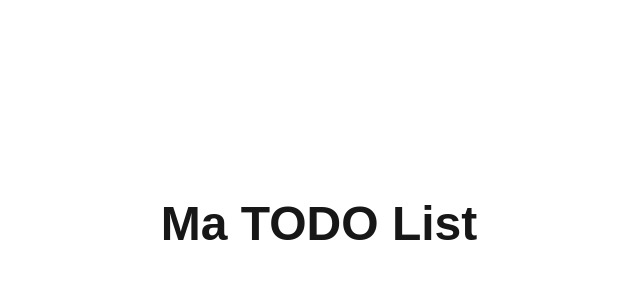
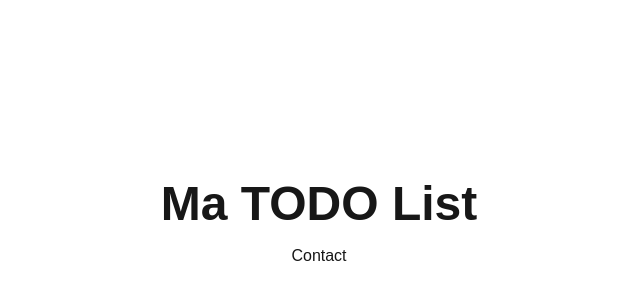
Before and after one commit to Pedal0/todo_atl_service_web, a Next.js app: page / in a window 1280 px wide. Shown: the part 176-476 px from the top of the page, without its empty margins (321-961 px from the left). Built offline with nearby package versions, Linux system fonts and the light colour scheme.

Commit message:
feat: add Contact page with navigation link to Home

```diff
--- /dev/null
+++ b/src/app/contact/page.tsx
@@ -0,0 +1,12 @@
+import Link from "next/link";
+
+export default function Contact() {
+  return (
+    <div className="flex flex-col justify-center items-center h-screen">
+      <h1 className="text-5xl font-bold">Contact</h1>
+      <Link href="/" className="mt-4">
+        Go back to Home
+      </Link>
+    </div>
+  );
+}
--- a/src/app/page.tsx
+++ b/src/app/page.tsx
@@ -1,9 +1,13 @@
-import Image from "next/image";
+import Link from "next/link";
+
 
 export default function Home() {
   return (
-    <div className="flex justify-center items-center h-screen">
+    <div className="flex flex-col justify-center items-center h-screen">
       <h1 className="text-5xl font-bold">Ma TODO List</h1>
+      <Link href="/contact" className="mt-4">
+        Contact
+      </Link>
     </div>
   );
 }
```
